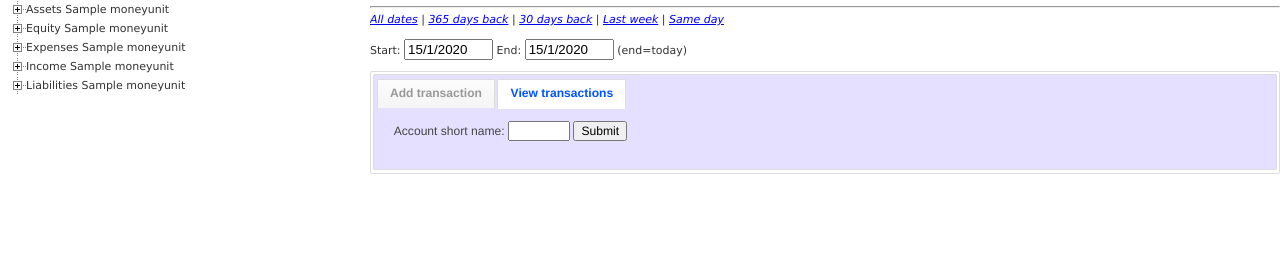
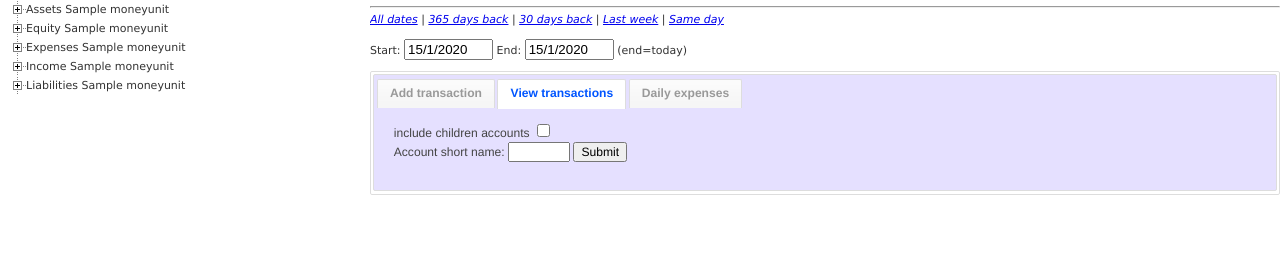
Before and after one commit to reddress/vertfolia, a Django app: template tinacg/vertfolia/templates/vertfolia/index.html in a window 1280 px wide, after a click on "View transactions". Shown: the part 23-300 px from the top of the page. Run offline with Django 3.2, Linux system fonts and the light colour scheme; data comes from the database, SQL or seed files in the repository; both versions use the stored data as it was after the commit; the template is opened without the code that fills it: values that come from a table or form of the project are taken from there, most other values are stand-ins (such as "Sample title", 1, 10 or a date in 2020); parts of the project's set-up code (start-up, migrations or seed data) failed here and were passed over.

Commit message:
added daily expenses and transactions for child accounts

```diff
--- a/tinacg/vertfolia/models.py
+++ b/tinacg/vertfolia/models.py
@@ -45,7 +45,7 @@ class Transaction(models.Model):
                                         self.date.second, 0, utc))
 
         # date_format = "%a %d/%m/%y %H:%M"
-        date_format = "%a %d/%m"
+        date_format = "%a %d/%m/%y"
         fmt_string = "%s %s %.2f %s/%s %s"
 
         return fmt_string % (local_time.strftime(date_format),
@@ -206,3 +206,23 @@ def add_transactions_from_file(user, filename):
     for line in file:
         add_transaction_from_string(user, line.strip())
     # usage: see python shell comments above (for accounts)
+
+def is_parent(parent, account):
+    # conceptually simple, but slow
+    # return True is parent is account's parent
+    if parent == None or account == None:
+        return False
+    if parent == account.parent:
+        return True
+    else:
+        return is_parent(parent, account.parent)
+
+def get_children_accounts(parent):
+    user = parent.user
+    user_accounts = Account.objects.filter(user=user)
+    children = []
+
+    for account in user_accounts:
+        if is_parent(parent, account):
+            children.append(account)
+    return children
--- a/tinacg/vertfolia/templates/vertfolia/index.html
+++ b/tinacg/vertfolia/templates/vertfolia/index.html
@@ -100,6 +100,7 @@ function tree_account_click_handler(account_short_name) {
 	<ul>
 	<li><a href="#tabs_add_transaction"><b>Add transaction</b></a></li>
 	<li><a href="#tabs_view_transactions" id="view_transactions_tab_link"><b>View transactions</b></a></li>
+	<li><a href="#tabs_daily_expenses"><b>Daily expenses</b></a></li>
 
 	<div id="tabs_add_transaction">
 	  <br><br>
@@ -141,6 +142,9 @@ function tree_account_click_handler(account_short_name) {
 
 	  <form id="view_transactions_form">
 		{% csrf_token %}
+
+		include children accounts <input type="checkbox" name="include_children" onchange="$('#view_transactions_form').submit()"/><br>
+
 		Account short name: <input type="text" name="active_account" id="active_account" size="8" value="{{ user.username }}" onclick="this.value=''">
 		<input type="submit">
 	  </form>
@@ -148,6 +152,16 @@ function tree_account_click_handler(account_short_name) {
 	  <pre class="transactions_list"><div id="transactions"></div></pre>
 	</div>
 
+	<div id="tabs_daily_expenses">
+	  <br><br>
+
+	  <form id="daily_expenses_form">
+		{% csrf_token %}
+		<input type="submit" value="Refresh list"> (will not auto-update when adding transactions)
+	  </form>
+	  <pre class="transactions_list"><div id="daily_expenses"></div></pre>
+
+	</div> <!-- CLOSE DAILY EXPENSES TAB -->
 
   </div> <!-- CLOSE TABS -->
 
@@ -341,4 +355,36 @@ $("#latest_transactions_form").submit(function (event) {
   event.preventDefault();
 });
 
+$("#daily_expenses_form").submit(function (event) {
+  if (request) {
+	request.abort();
+  }
+  var form = $(this);
+  var serializedData = form.serialize();
+
+  // add date info from time_window / = %2F
+  serializedData += "&start_date_formatted=" + $("#start_date").val().replace(/\//g, "%2F");
+  serializedData += "&end_date_formatted=" + $("#end_date").val().replace(/\//g, "%2F");
+
+  request = $.ajax({
+	url: "{% url 'view_daily_expenses' %}",
+	type: "POST",
+	data: serializedData
+  });
+
+  request.done(function (response, textStatus, jqXHR) {
+	$("#daily_expenses").html(response);
+  });
+
+  request.fail(function (jqXHR, textStatus, errorThrown) {
+	alert("Daily Expenses error: " + errorThrown);
+  });
+
+  request.always(function () {
+
+  });
+
+  event.preventDefault();
+});
+
 </script>
--- a/tinacg/vertfolia/urls.py
+++ b/tinacg/vertfolia/urls.py
@@ -13,4 +13,7 @@ urlpatterns = patterns('',
                        url(r'^view_latest_transactions/$',
                            views.view_latest_transactions,
                            name='view_latest_transactions'),
+                       url(r'^view_daily_expenses/$',
+                           views.view_daily_expenses,
+                           name='view_daily_expenses'),
                        )
```
Also changed, not shown: tinacg/vertfolia/views.py (+49 -5 lines), tinacg/db.sqlite3.
